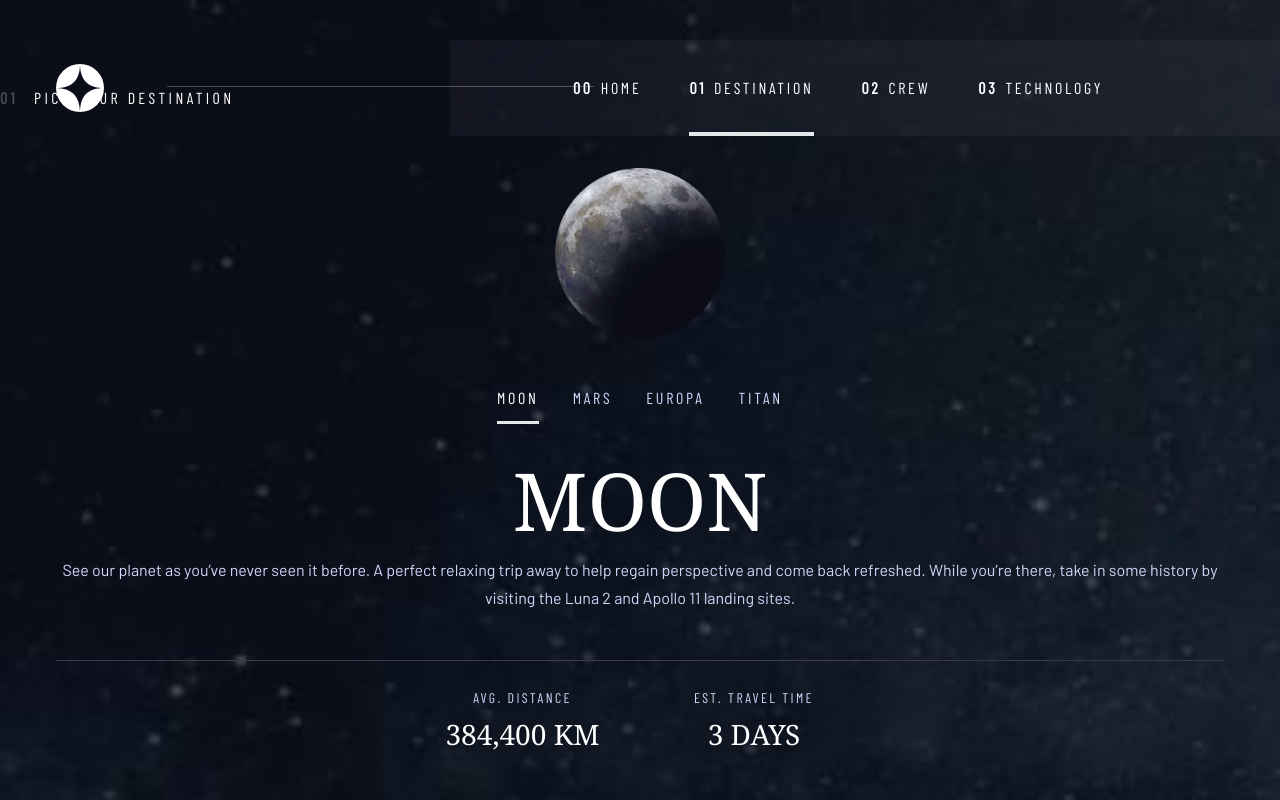
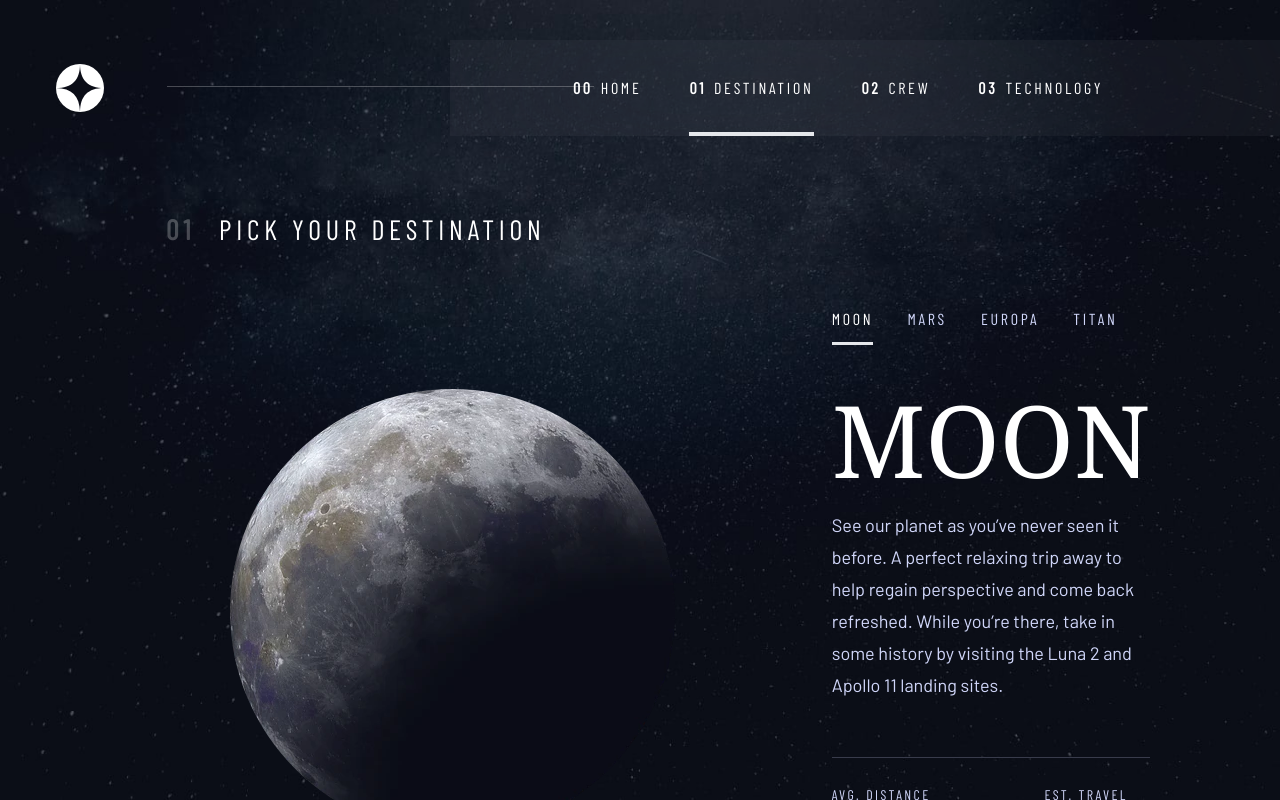
Before and after one commit to atmahana/space-tourism-fem, a React (Vite) app: page /destination in a window 1280 px wide. Built offline with nearby package versions, Linux system fonts and the light colour scheme; the HTML template or start-up script is replaced by a standard one; a web font is replaced by a local one.

Commit message:
[D] destination page

```diff
--- a/src/components/Tabs/Destination/DestinationTabs.jsx
+++ b/src/components/Tabs/Destination/DestinationTabs.jsx
@@ -1,31 +1,23 @@
-import { useState } from "react";
 import { Tab, Tabs, TabList, TabPanel } from "react-tabs";
-import ImageMoon from "../../../assets/destination/image-moon.webp";
-import ImageMars from "../../../assets/destination/image-mars.webp";
-import ImageEuropa from "../../../assets/destination/image-europa.webp";
-import ImageTitan from "../../../assets/destination/image-titan.webp";
 
-const images = [ImageMoon, ImageMars, ImageEuropa, ImageTitan];
+function DestinationTabs({ destinations, tabIndex, onSelectHandler }) {
 
-function DestinationTabs({ destinations }) {
-  const [tabIndex, setTabIndex] = useState(0);
+  const selectHandler = (index) => {
+    onSelectHandler(index);
+  }
 
   return (
     <Tabs
-      className="mt-7 md:mt-14"
+      className="mt-6 md:mt-0 xl:self-start"
       selectedIndex={tabIndex}
-      onSelect={(index) => setTabIndex(index)}
+      onSelect={selectHandler}
     >
-      <img
-        className="w-[10.625rem] h-[10.625rem] md:max-xl:w-[18.75rem] md:max-xl:h-[18.75rem] m-auto mb-6 md:mb-12"
-        src={images[tabIndex]}
-      />
-      <TabList className="flex justify-center gap-[1.625rem] md:gap-[2.125rem]">
+      <TabList className="flex justify-center xl:justify-start gap-[1.625rem] md:max-xl:gap-[2.125rem] xl:gap-[2.125rem]">
         {destinations.map((destination) => (
           <Tab
             key={destination.name}
             selectedClassName="text-white border-b-[3px]"
-            className="text-secondary uppercase font-sans-condensed tracking-235 md:tracking-270 text-sm md:text-base h-[1.875rem] md:h-[2.375rem]"
+            className="text-secondary uppercase font-sans-condensed tracking-235 md:tracking-270 text-sm md:text-base h-[1.875rem] md:max-xl:h-[2.375rem] xl:h-9 xl:leading-tight"
           >
             {destination.name}
           </Tab>
@@ -33,17 +25,17 @@ function DestinationTabs({ destinations }) {
       </TabList>
 
       {destinations.map((destination) => (
-        <TabPanel key={destination.name} className="grid px-6 md:px-14">
-          <div className="text-center pt-4 pb-8 md:pb-12 border-b border-[#383B4B]">
-            <h2 className="leading-tight md:leading-none md:pt-5 uppercase text-white text-3xl md:text-4xl">
+        <TabPanel key={destination.name} className="grid px-6 md:px-14 xl:px-0">
+          <div className="text-center xl:text-start pt-4 xl:pt-6 pb-8 md:max-xl:pb-12 xl:pb-14 border-b border-[#383B4B]">
+            <h2 className="leading-tight md:leading-none md:pt-5 uppercase text-white text-3xl md:max-xl:text-4xl xl:text-5xl">
               {destination.name}
             </h2>
-            <p className="leading-[1.5625rem] md:leading-7 md:pt-4 text-[0.9375rem] md:text-base text-secondary">
+            <p className="leading-[1.5625rem] md:max-xl:leading-7 xl:leading-8 md:max-xl:pt-4 xl:pt-5 text-[0.9375rem] md:max-xl:text-base xl:text-lg text-secondary">
               {destination.description}
             </p>
           </div>
-          <div className="flex flex-col md:flex-row md:justify-center gap-8 md:gap-3 py-[2.0625rem] md:py-[1.875rem]">
-            <div className="grid gap-3 md:w-[13.5rem]">
+          <div className="flex flex-col md:flex-row md:max-xl:justify-center gap-8 md:max-xl:gap-3 xl:gap-[4.8rem] py-[2.0625rem] md:py-[1.875rem]">
+            <div className="grid gap-3 md:max-xl:w-[13.5rem] xl:text-start">
               <h3 className="text-secondary text-sm font-sans-condensed tracking-235 leading-none">
                 AVG. DISTANCE
               </h3>
@@ -51,7 +43,7 @@ function DestinationTabs({ destinations }) {
                 {destination.distance}
               </p>
             </div>
-            <div className="grid gap-3 md:w-[13.9375rem]">
+            <div className="grid gap-3 md:max-xl:w-[13.9375rem] xl:text-start">
               <h3 className="text-secondary text-sm font-sans-condensed tracking-235 leading-none">
                 EST. TRAVEL TIME
               </h3>
--- a/src/pages/Destination/Index.jsx
+++ b/src/pages/Destination/Index.jsx
@@ -1,20 +1,38 @@
 import DestinationTabs from "../../components/Tabs/Destination/DestinationTabs";
 import data from "../../data.json";
+import { useState } from "react";
+import ImageMoon from "../../assets/destination/image-moon.webp";
+import ImageMars from "../../assets/destination/image-mars.webp";
+import ImageEuropa from "../../assets/destination/image-europa.webp";
+import ImageTitan from "../../assets/destination/image-titan.webp";
+
+const images = [ImageMoon, ImageMars, ImageEuropa, ImageTitan];
 
 function DestinationPage() {
+  const [tabIndex, setTabIndex] = useState(0);
+  const selectHandler = (index) => setTabIndex(index);
+
   return (
-    <section className="bg-dest-mobile md:max-xl:bg-dest-tablet bg-cover h-full text-center overflow-y-scroll">
-      <div className="pt-[88px] md:max-xl:pt-[136px] flex flex-col items-center md:items-start md:max-xl:px-[2.375rem]">
-        <div className="flex gap-4 leading-none text-white tracking-270 md:tracking-[0.21125rem] items-center pb-1">
-          <span className="font-sans-condensed opacity-25 font-bold md:max-xl:text-[1.25rem] ">
+    <section className="bg-dest-mobile md:max-xl:bg-dest-tablet xl:bg-dest-desktop bg-cover h-full text-center overflow-y-scroll">
+      <div className="pt-[88px] md:max-xl:pt-[136px] xl:pt-[13rem] flex flex-col items-center md:items-start md:max-xl:px-[2.375rem] xl:px-[10.375rem]">
+        <div className="flex gap-4 xl:gap-6 leading-none xl:leading-normal text-white tracking-270 md:tracking-[0.21125rem] xl:tracking-475 items-center pb-8 md:max-xl:pb-14 xl:pb-[3.7rem]">
+          <span className="font-sans-condensed opacity-25 font-bold md:max-xl:text-[1.25rem] xl:text-xl">
             01
           </span>
-          <h1 className="text-base md:max-xl:text-[1.25rem] leading-tight font-sans-condensed ">
+          <h1 className="text-base md:max-xl:text-[1.25rem] xl:text-xl leading-tight font-sans-condensed ">
             PICK YOUR DESTINATION
           </h1>
         </div>
-        <div>
-          <DestinationTabs destinations={data.destinations} />
+        <div className="flex flex-col xl:flex-row xl:gap-[9.8rem] xl:ml-16">
+          <img
+            className="w-[10.625rem] h-[10.625rem] md:max-xl:w-[18.75rem] md:max-xl:h-[18.75rem] xl:w-[27.8125rem] xl:h-[27.8125rem] m-auto xl:m-0 mb-0 md:mb-[3.4rem] xl:self-center"
+            src={images[tabIndex]}
+          />
+          <DestinationTabs
+            destinations={data.destinations}
+            tabIndex={tabIndex}
+            onSelectHandler={selectHandler}
+          />
         </div>
       </div>
     </section>
```
